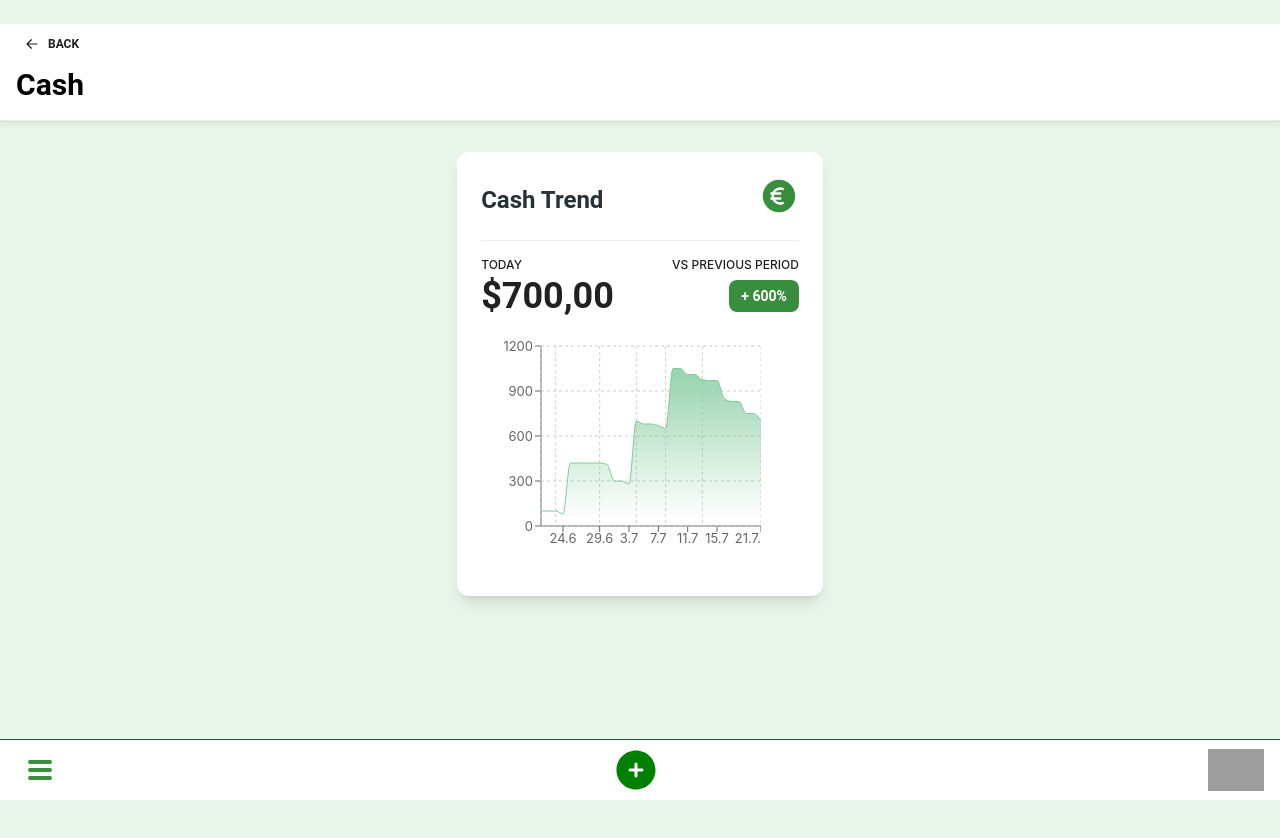
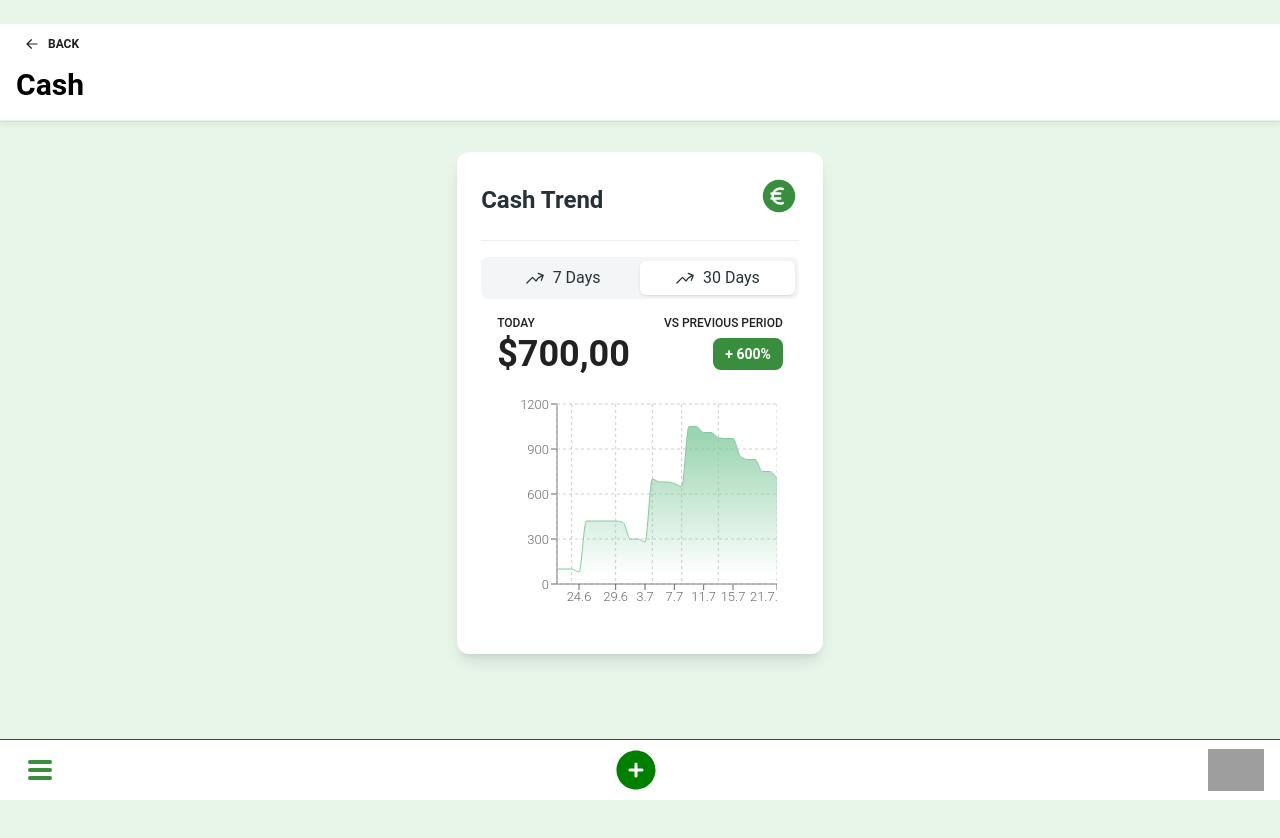
Before and after one commit to nikolaPantelic98/spendwisepro, a React (Create React App) app in the folder spendwisepro-web/spendwisepro-frontend/spendwisepro-client-ui/: page /cash in a window 1280 px wide. Shown: the top 838 px of the page. Built offline with nearby package versions, Linux system fonts and the light colour scheme; grey boxes are pictures that could not be loaded.

Commit message:
Tabs for periods added to cash trend

```diff
--- a/spendwisepro-web/spendwisepro-frontend/spendwisepro-client-ui/src/components/cash/CashChartCard.js
+++ b/spendwisepro-web/spendwisepro-frontend/spendwisepro-client-ui/src/components/cash/CashChartCard.js
@@ -2,15 +2,15 @@ import {
     Card,
     CardBody,
     Typography,
-    Chip,
+    Chip, Tabs, TabsHeader, Tab, TabsBody, TabPanel,
 } from "@material-tailwind/react";
-import { CurrencyEuroIcon } from "@heroicons/react/24/solid";
+import {ArrowTrendingUpIcon, CurrencyEuroIcon} from "@heroicons/react/24/solid";
 import {Area, AreaChart, CartesianGrid, Tooltip, XAxis, YAxis} from "recharts";
-import React from "react";
+import React, {useState} from "react";
 
 export default function CashChartCard() {
 
-    const data = [
+    const dataMonth = [
         {
             "date": "21.6",
             "amount": 100,
@@ -135,8 +135,53 @@ export default function CashChartCard() {
             "date": "21.7.",
             "amount": 700,
         },
+    ];
 
-    ]
+    const dataWeek = [
+        {
+            "date": "15.7",
+            "amount": 970,
+        },
+        {
+            "date": "16.7",
+            "amount": 850,
+        },
+        {
+            "date": "17.7",
+            "amount": 830,
+        },
+        {
+            "date": "18.7",
+            "amount": 830,
+        },
+        {
+            "date": "19.7",
+            "amount": 750,
+        },
+        {
+            "date": "20.7",
+            "amount": 750,
+        },
+        {
+            "date": "21.7.",
+            "amount": 700,
+        },
+    ];
+
+    const dataTime = [
+        {
+            label: "7 Days",
+            value: "7days",
+            icon: ArrowTrendingUpIcon
+        },
+        {
+            label: "30 Days",
+            value: "30days",
+            icon: ArrowTrendingUpIcon
+        },
+    ];
+
+    const [selectedTab, setSelectedTab] = useState("30days");
 
     return (
         <Card className="w-full shadow-lg mt-6">
@@ -150,6 +195,27 @@ export default function CashChartCard() {
 
                 <hr className="my-2 border-blue-gray-50 mb-4" />
 
+                <div className="flow-root">
+                    <div className="flow-root">
+                        <Tabs value={selectedTab} onChange={(value) => setSelectedTab(value)}>
+
+                            <TabsHeader>
+                                {dataTime.map(({ label, value, icon }) => (
+                                    <Tab key={value} value={value}>
+                                        <div className="flex items-center gap-2">
+                                            {React.createElement(icon, { className: "w-5 h-5" })}
+                                            {label}
+                                        </div>
+                                    </Tab>
+                                ))}
+                            </TabsHeader>
+
+                            <TabsBody animate={{ initial: { y: 250 }, mount: { y: 0 }, unmount: { y: 250 }, }}>
+                                {dataTime.map(({ value }) => (
+                                    <TabPanel key={value} value={value}>
+                                        {value === "30days" ? (
+                                            <>
+                                                <div>
                                                     <div className="flex-1">
                                                         <div className="flex items-center justify-between">
                                                             <p className="text-xs font-medium text-gray-900 truncate">
@@ -168,7 +234,7 @@ export default function CashChartCard() {
                                                     </div>
 
                                                     <div>
-                    <AreaChart width={280} height={220} data={data}
+                                                        <AreaChart width={280} height={220} data={dataMonth}
                                                                    margin={{ top: 10, right: 0, left: 0, bottom: 0 }}>
                                                             <defs>
                                                                 <linearGradient id="colorUv" x1="0" y1="0" x2="0" y2="1">
@@ -187,8 +253,58 @@ export default function CashChartCard() {
                                                             <Area type="monotone" dataKey="amount" stroke="#82ca9d" fillOpacity={1} fill="url(#colorPv)" />
                                                         </AreaChart>
                                                     </div>
+                                                </div>
+                                            </>
+                                        ) : (
+                                            <>
+                                                <div>
+                                                    <div className="flex-1">
+                                                        <div className="flex items-center justify-between">
+                                                            <p className="text-xs font-medium text-gray-900 truncate">
+                                                                TODAY
+                                                            </p>
+                                                            <p className="text-xs font-medium text-gray-900 truncate">
+                                                                VS PREVIOUS PERIOD
+                                                            </p>
+                                                        </div>
+                                                        <div className="flex items-center justify-between">
+                                                            <Typography variant="h2" className="text-gray-900 mb-4">
+                                                                $700,00
+                                                            </Typography>
+                                                            <Chip size="md" value="- 28%" className="bg-red-700 mb-4 text-sm" />
+                                                        </div>
+                                                    </div>
 
-                <div className="h-4"></div>
+                                                    <div>
+                                                        <AreaChart width={280} height={220} data={dataWeek}
+                                                                   margin={{ top: 10, right: 0, left: 0, bottom: 0 }}>
+                                                            <defs>
+                                                                <linearGradient id="colorUv" x1="0" y1="0" x2="0" y2="1">
+                                                                    <stop offset="5%" stopColor="#8884d8" stopOpacity={0.8}/>
+                                                                    <stop offset="95%" stopColor="#8884d8" stopOpacity={0}/>
+                                                                </linearGradient>
+                                                                <linearGradient id="colorPv" x1="0" y1="0" x2="0" y2="1">
+                                                                    <stop offset="5%" stopColor="#82ca9d" stopOpacity={0.8}/>
+                                                                    <stop offset="95%" stopColor="#82ca9d" stopOpacity={0}/>
+                                                                </linearGradient>
+                                                            </defs>
+                                                            <XAxis dataKey="date" fontSize="small" />
+                                                            <YAxis fontSize="small"/>
+                                                            <CartesianGrid strokeDasharray="3 3" />
+                                                            <Tooltip />
+                                                            <Area type="monotone" dataKey="amount" stroke="#82ca9d" fillOpacity={1} fill="url(#colorPv)" />
+                                                        </AreaChart>
+                                                    </div>
+                                                </div>
+                                            </>
+                                        )}
+                                    </TabPanel>
+                                ))}
+                            </TabsBody>
+                        </Tabs>
+                    </div>
+                </div>
+
             </CardBody>
 
         </Card>
--- a/spendwisepro-web/spendwisepro-frontend/spendwisepro-client-ui/src/components/common/Sidebar.js
+++ b/spendwisepro-web/spendwisepro-frontend/spendwisepro-client-ui/src/components/common/Sidebar.js
@@ -84,12 +84,14 @@ const Sidebar = forwardRef((props, ref) => {
                                 </ListItemPrefix>
                                 Balance
                             </ListItem>
+                            <Link to="/cash">
                                 <ListItem>
                                     <ListItemPrefix>
                                         <ChevronRightIcon strokeWidth={3} className="h-3 w-5" />
                                     </ListItemPrefix>
                                     Cash
                                 </ListItem>
+                            </Link>
                             <ListItem>
                                 <ListItemPrefix>
                                     <ChevronRightIcon strokeWidth={3} className="h-3 w-5" />
```
Lines whose indentation alone changed are shown as unchanged.
